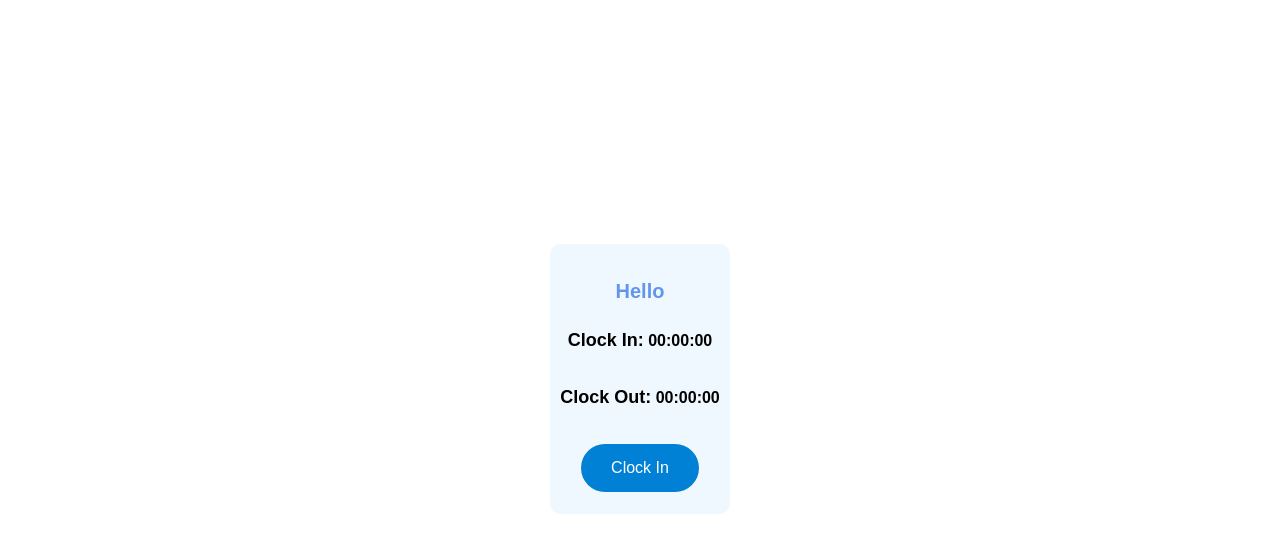
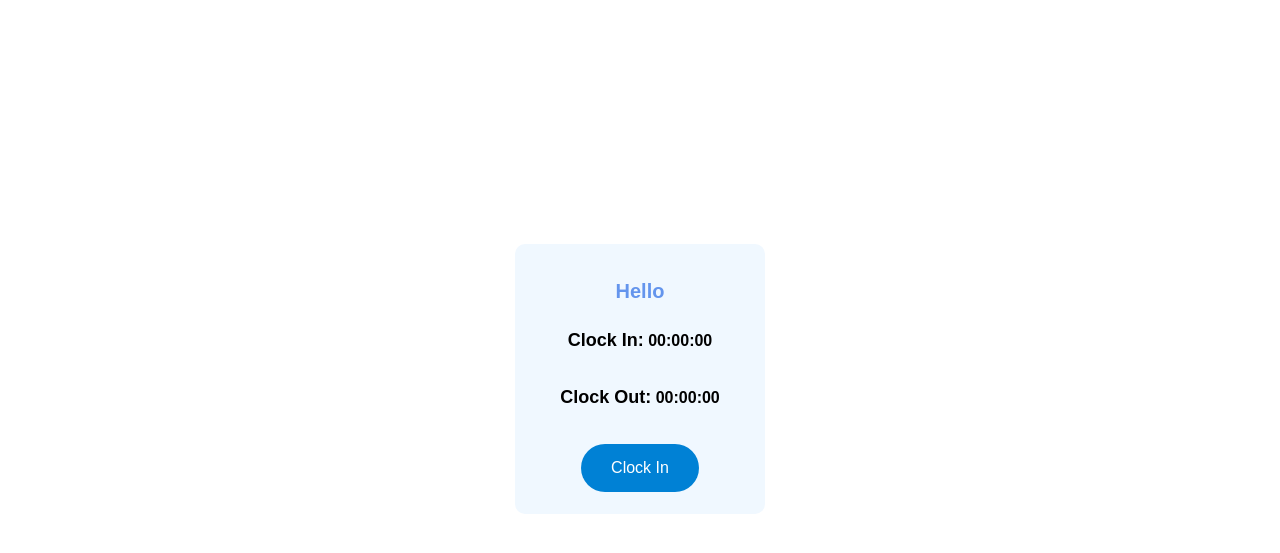
Before and after one commit to Sirendra/WebCheckInOut, a plain HTML site: page index.html in a window 1280 px wide. Shown: the part 79-632 px from the top of the page. Drawn offline with Linux system fonts and the light colour scheme; some packages are replaced by stand-ins of ours.

Commit message:
Update index.css

```diff
--- a/index.css
+++ b/index.css
@@ -17,7 +17,7 @@ body {
 .inner {
     padding: 10px;
     border-radius: 10px;
-    width: 23\0px;
+    width: 230px;
     height: 250px;
     align-items: center;
     background-color: aliceblue;
```
